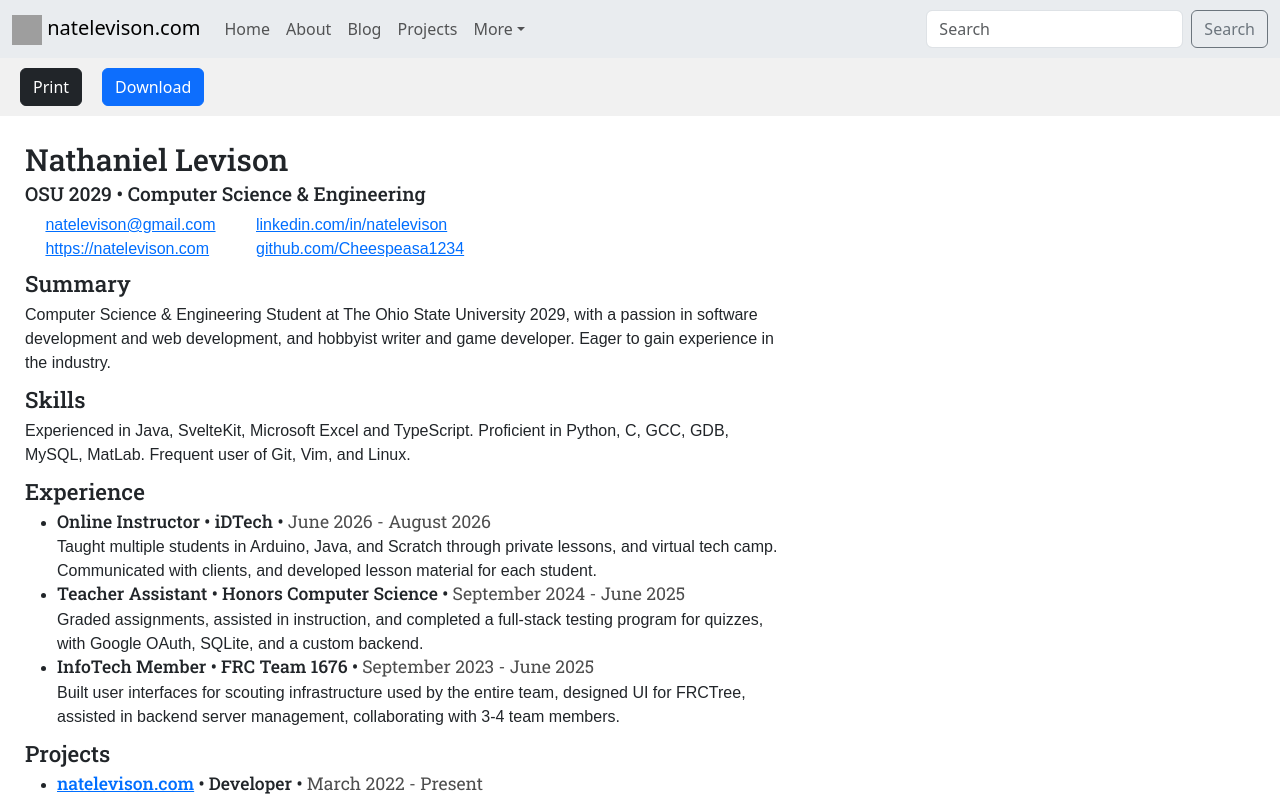
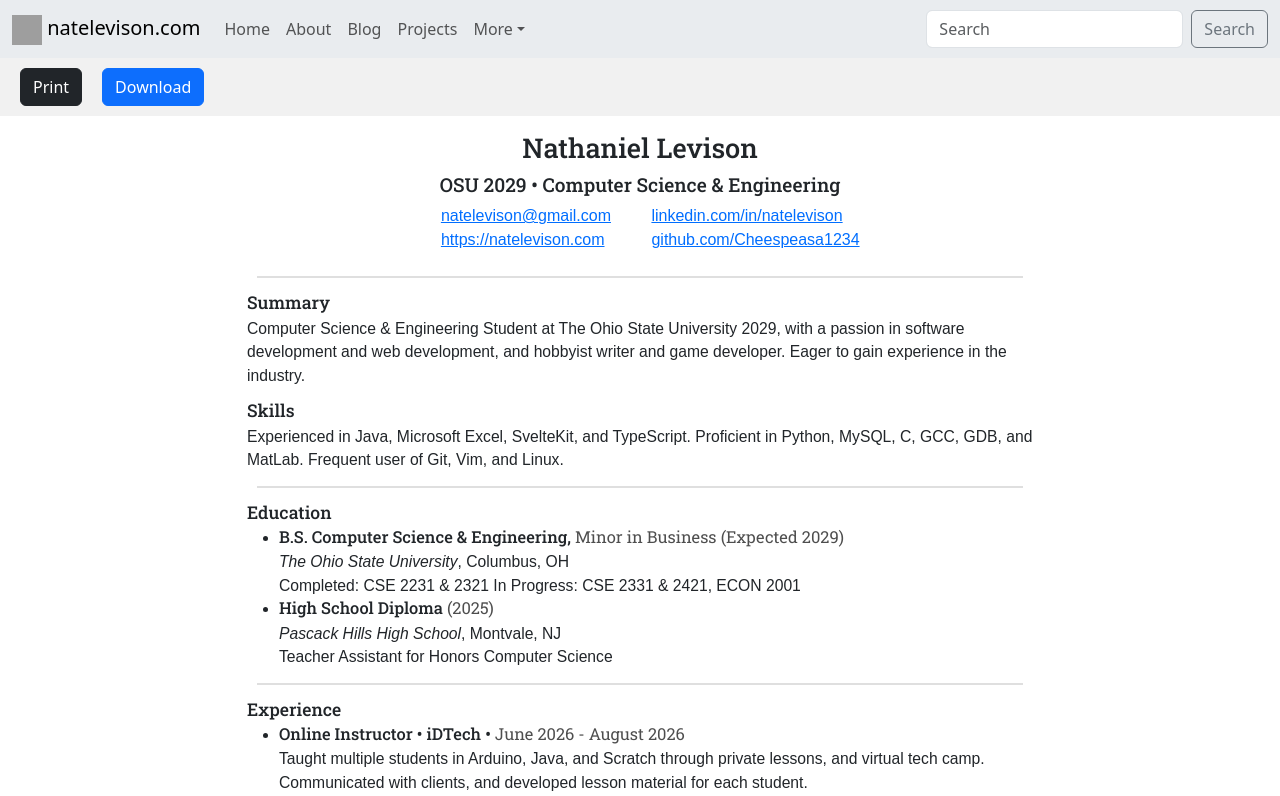
Before and after one commit to Cheespeasa1234/natelevison.com, a SvelteKit app: page /resume in a window 1280 px wide. Shown: the top 796 px of the page. Built offline with nearby package versions, Linux system fonts and the light colour scheme; grey boxes are pictures that could not be loaded; some icons are missing.

Commit message:
update resume style patch 1

```diff
--- a/src/routes/(resume)/resume/+page.svelte
+++ b/src/routes/(resume)/resume/+page.svelte
@@ -1,5 +1,5 @@
 <script lang="ts">
-    // 4.1.7
+    // 4.1.8
     import { faEnvelope, faGlobe } from '@fortawesome/free-solid-svg-icons';
     import { faGithub, faLinkedin } from '@fortawesome/free-brands-svg-icons';
     import { FontAwesomeIcon } from '@fortawesome/svelte-fontawesome';
@@ -7,8 +7,41 @@
     import "bootstrap/dist/css/bootstrap.min.css";
     import Nav from '../../../Nav.svelte';
 
+    const expMajor = [
+        "Java",
+        "Microsoft Excel", // move this higher if data also
+        "SvelteKit",
+        "TypeScript"
+    ];
+
+    const expMinor = [
+        "Python",
+        "MySQL", // move this higher if its a job with data being important
+        "C",
+        "GCC",
+        "GDB",
+        "MatLab"
+    ];
+
+    const expUser = [
+        "Git",
+        "Vim",
+        "Linux" // move this higher if its a low-level programming
+    ];
+
     function beforeprint() {
         document.title = "natelevison_resume_4.1.8";
+    }
+
+    // formats a list
+    function listOfItems(list: string[]): string {
+        let output: string = "";
+        for (let i = 0; i < list.length - 1; i++) {
+            output += list[i] + ", ";
+        }
+        // output += list[list.length - 2] + " and ";
+        output += " and " + list[list.length - 1];
+        return output;
     }
 
     let mounted = $state(false);
@@ -44,6 +77,7 @@
         }}>Back to my website</button>
     </nav> -->
     <main>
+        <div class="header">
             <h1 style="margin-top: 0; margin-bottom: 5px;">Nathaniel Levison</h1>
             <h2 style="margin-top: 5px; font-size: 1.2em;">OSU 2029 &bullet; Computer Science &amp; Engineering</h2>
 
@@ -69,16 +103,42 @@
                     </div>
                 </div>
             </div>
+        </div>
+        <hr>
 
         <h3>Summary</h3>
         <p>
             Computer Science &amp; Engineering Student at The Ohio State University 2029, with a passion in software development and web development, and hobbyist writer and game developer. Eager to gain experience in the industry.
         </p>
+        <!-- <hr> -->
 
         <h3>Skills</h3>
         <p>
-            Experienced in Java, SvelteKit, Microsoft Excel and TypeScript. Proficient in Python, C, GCC, GDB, MySQL, MatLab. Frequent user of Git, Vim, and Linux.
+            <!-- Experienced in Java, SvelteKit, Microsoft Excel and TypeScript. Proficient in Python, C, GCC, GDB, MySQL, MatLab. Frequent user of Git, Vim, and Linux. -->
+            Experienced in {listOfItems(expMajor)}. Proficient in {listOfItems(expMinor)}. Frequent user of {listOfItems(expUser)}.
         </p>
+        <hr>
+        <!-- <hr>
+        <hr> -->
+
+                <!-- <hr> -->
+
+        <h3>Education</h3>
+        <ul>
+            <li>
+                <h4>B.S. Computer Science &amp; Engineering, <span class="nobold">Minor in Business (Expected 2029)</span></h4>
+                <i>The Ohio State University</i>, Columbus, OH<br>
+                Completed: CSE 2231 & 2321
+                In Progress: CSE 2331 & 2421, ECON 2001 <br>
+            </li>
+            <li>
+                <h4>High School Diploma <span class="nobold">(2025)</span></h4>
+                <i>Pascack Hills High School</i>, Montvale, NJ<br>
+                Teacher Assistant for Honors Computer Science
+            </li>
+        </ul>
+
+        <hr>
 
         <h3>Experience</h3>
         <ul>
@@ -116,6 +176,7 @@
                 Prepared product, maintained sanitation, and handled customers during business hours. Worked with coworkers to divide tasks and cover stations during peak hours, ensuring consistent, efficient service.
             </li> -->
         </ul>
+        <!-- <hr> -->
 
         <h3>Projects</h3>
         <ul>
@@ -137,20 +198,6 @@
             </li>
         </ul>
 
-        <h3>Education</h3>
-        <ul>
-            <li>
-                <h4>B.S. Computer Science &amp; Engineering, <span class="nobold">Minor in Business (Expected 2029)</span></h4>
-                <i>The Ohio State University</i>, Columbus, OH<br>
-                Completed: CSE 2231 & 2321
-                In Progress: CSE 2331 & 2421, ECON 2001 <br>
-            </li>
-            <li>
-                <h4>High School Diploma <span class="nobold">(2025)</span></h4>
-                <i>Pascack Hills High School</i>, Montvale, NJ<br>
-                Teacher Assistant for Honors Computer Science
-            </li>
-        </ul>
     </main>
 {:else}
     Loading...
@@ -174,10 +221,24 @@
         .yes-print {
             display: block !important;
         }
+
+        hr {
+            break-inside: avoid;
+            break-before: avoid;
+            break-after: avoid;
         }
+    }
+
 
     a, a:visited {
         color: rgb(0, 110, 255);
+    }
+    hr {
+        /* display: block; */
+        color: transparent;
+        border: 0.5px solid gray;
+        /* width: 80%; */
+        margin: 14px 10px;
     }
 
     .nobold {
@@ -190,12 +251,13 @@
         width: 8.5in;
         height: min-content;
         font-family: sans-serif;
-        padding: 25px;
+        padding: 15px;
         max-width: 90vw;
+        margin: auto;
     }
 
     p, li {
-        font-size: 1.0em;
+        font-size: 0.98em;
     }
 
     ul, p {
@@ -211,7 +273,7 @@
     }
 
     h1 {
-        font-size: 1.9em;
+        font-size: 1.7em;
     }
 
     h2 {
@@ -219,12 +281,12 @@
     }
 
     h3 {
-        font-size: 1.4em;
+        font-size: 1.1em;
         margin-bottom: 0.2em;
     }
 
     h4 {
-        font-size: 1.1em;
+        font-size: 1.05em;
         margin-bottom: 0.2em;
         margin-top: 0;
     }
@@ -237,4 +299,12 @@
 
     }
 
+    .header {
+        display: flex;
+        flex-direction: column;
+        justify-content: center;
+        align-items: center;
+        width: 100%;
+    }
+
 </style>
```
Lines whose indentation alone changed are shown as unchanged.
